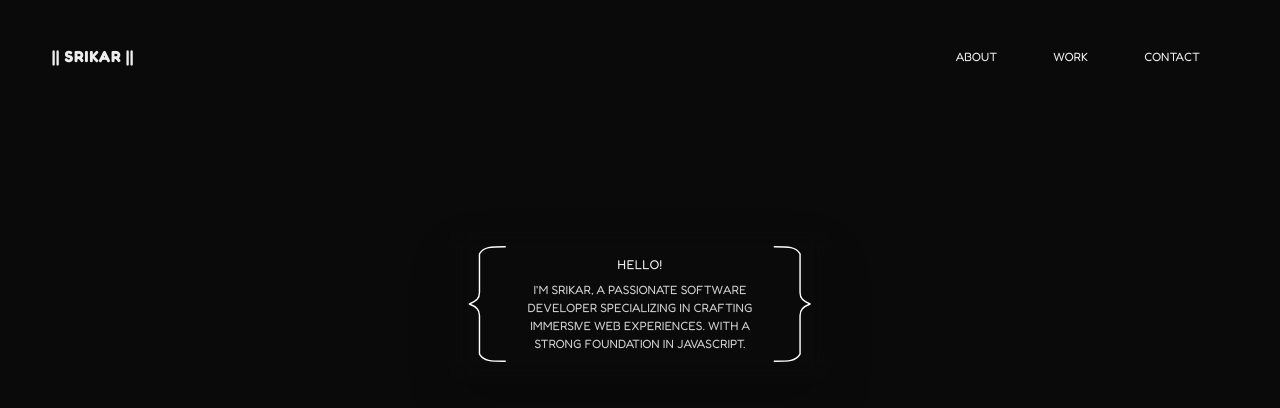
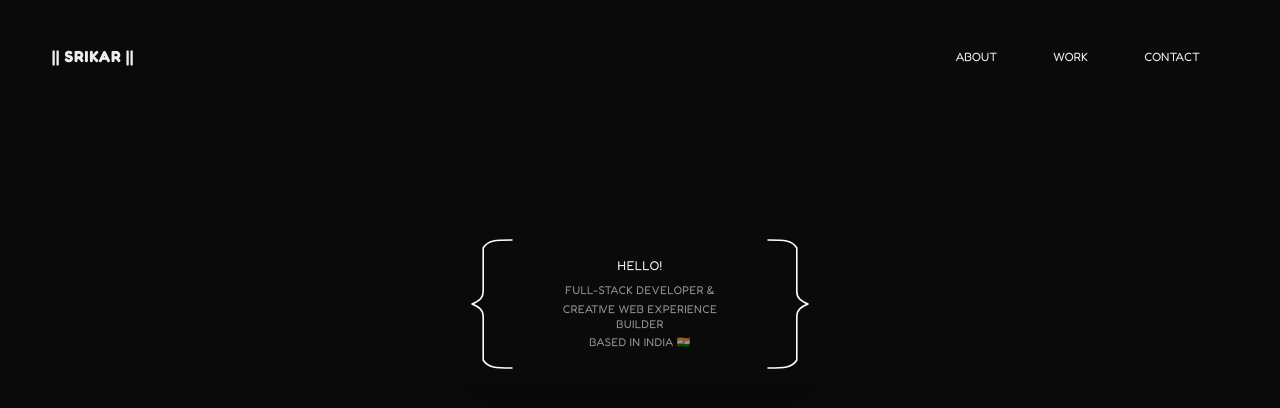
Before and after one commit to Srikar132/my.asset, a Next.js app: page / in a window 1280 px wide. Shown: the top 408 px of the page. Built offline with nearby package versions, Linux system fonts and the light colour scheme.

Commit message:
Changed About sentense

```diff
--- a/components/HeroSection.tsx
+++ b/components/HeroSection.tsx
@@ -162,12 +162,11 @@ export default function HeroSection() {
                             {/* Initially hidden content - animates in while settling */}
                             <div
                                 ref={descriptionLinesRef}
-                                className='text-white font-thin px-2 space-y-0.5 '
+                                className='text-white/70 font-thin px-4 space-y-1 text-[0.7rem] tracking-wide'
                             >
-                                <p className='opacity-0 whitespace-nowrap'>I'm Srikar, a passionate software</p>
-                                <p className='opacity-0 whitespace-nowrap'>developer specializing in crafting</p>
-                                <p className='opacity-0 whitespace-nowrap'>immersive web experiences. With a</p>
-                                <p className='opacity-0 whitespace-nowrap'>strong foundation in JavaScript.</p>
+                                <p className='opacity-0'>Full-stack developer &</p>
+                                <p className='opacity-0'>creative web experience builder</p>
+                                <p className='opacity-0'>based in India 🇮🇳</p>
                             </div>
                         </div>
 
```
